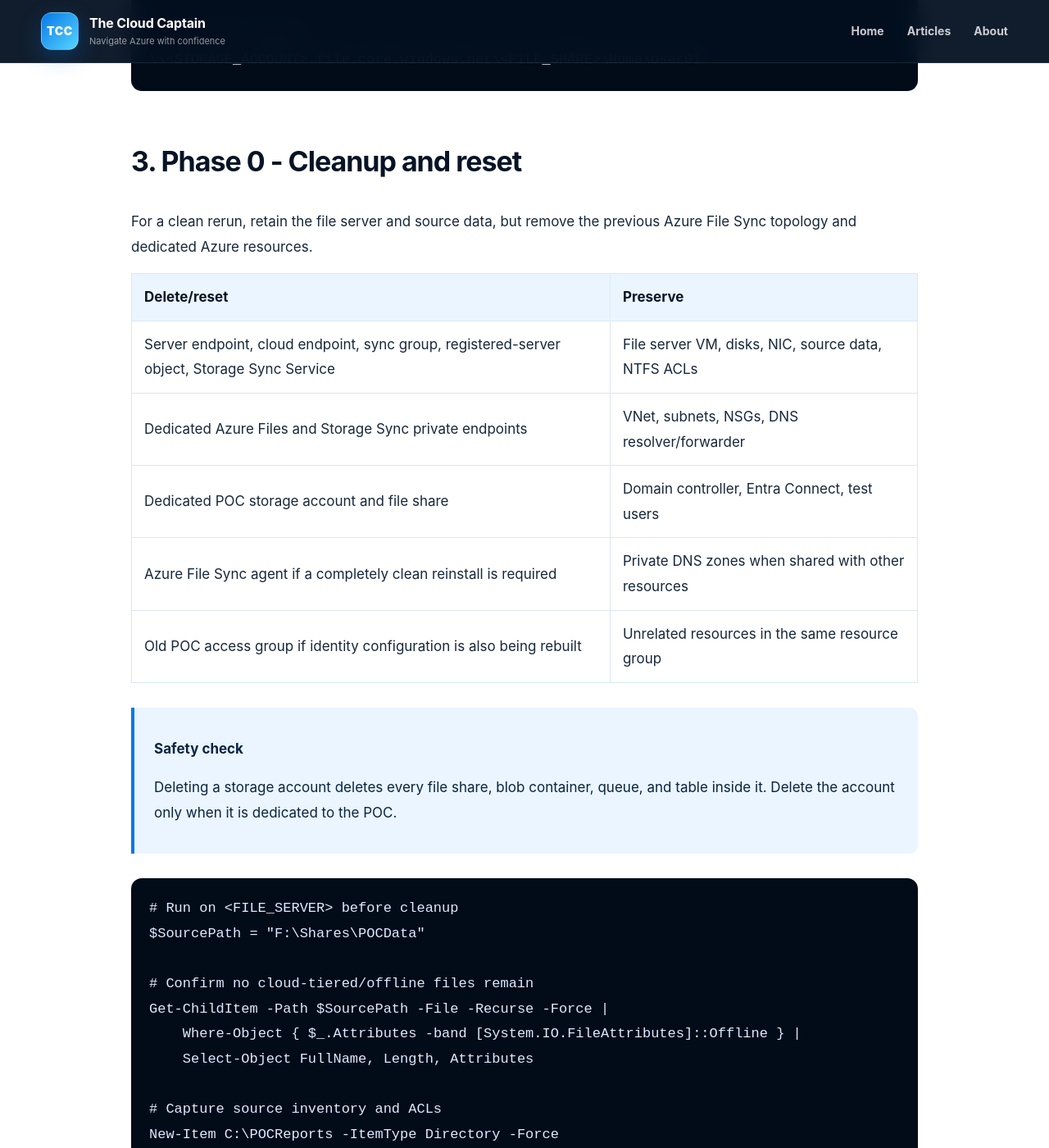
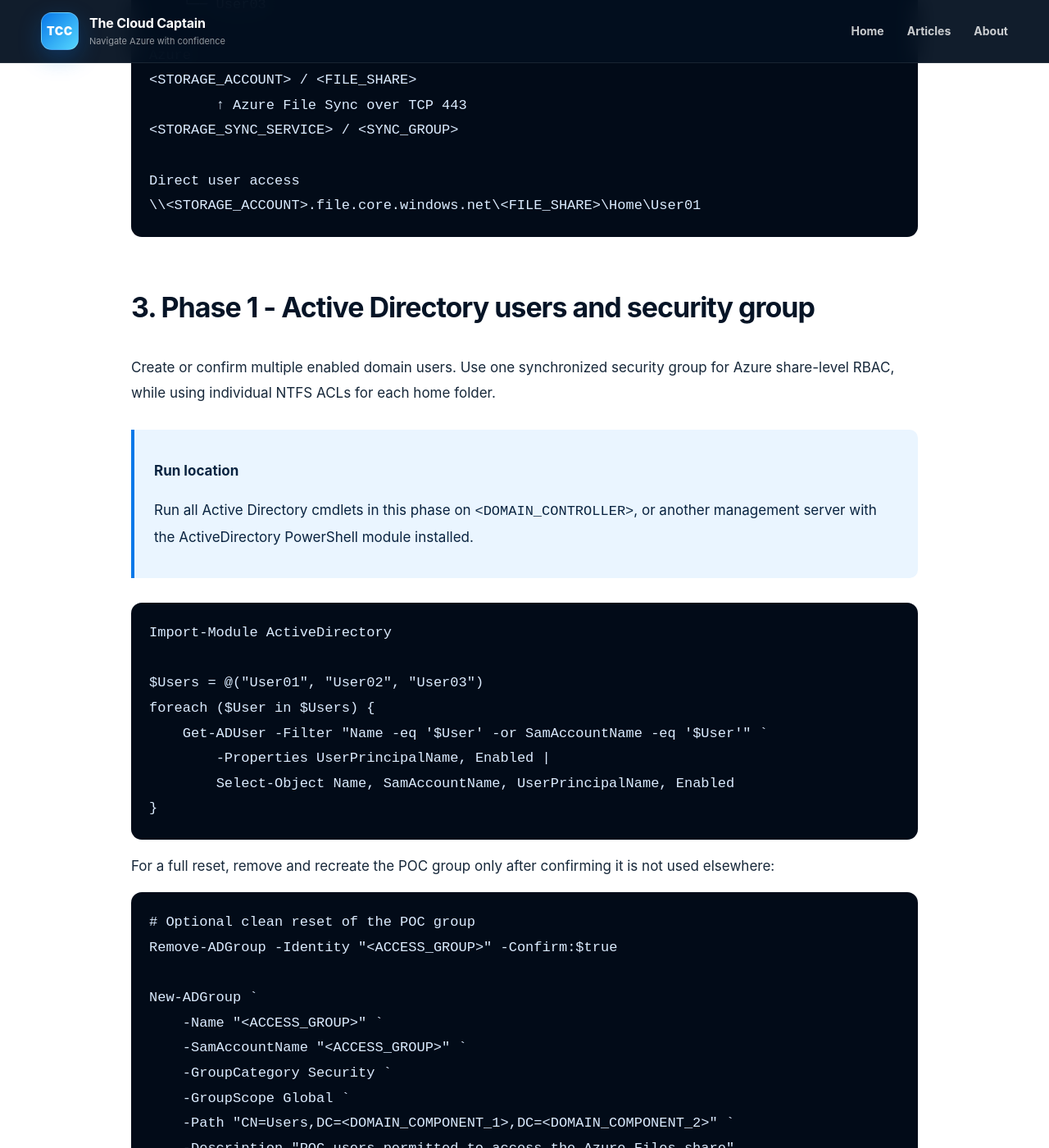
Before and after one commit to thecloudcaptain/thecloudcaptain.github.io, a Jekyll site: the page built from _posts/2026-07-22-azure-files-migration-poc.md, in a window 1280 px wide and 1400 px high, scrolled down 4836 px. Shown: the whole window at 82% size. Built offline with Jekyll 4.4.1, drawn with Linux system fonts in a browser that asks for light colours; some of the changed text lies outside the part shown.

Commit message:
Update 2026-07-22-azure-files-migration-poc.md

````diff
--- a/_posts/2026-07-22-azure-files-migration-poc.md
+++ b/_posts/2026-07-22-azure-files-migration-poc.md
@@ -32,22 +36,21 @@ permalink: /articles/azure-files-migration-poc/
 
 1. [Purpose, scope, and success criteria](#1-purpose-scope-and-success-criteria)
 2. [Reference architecture and placeholders](#2-reference-architecture-and-placeholders)
-3. [Phase 0 - Cleanup and reset](#3-phase-0---cleanup-and-reset)
-4. [Phase 1 - Active Directory users and security group](#4-phase-1---active-directory-users-and-security-group)
-5. [Phase 2 - Source folders, test data, and NTFS ACLs](#5-phase-2---source-folders-test-data-and-ntfs-acls)
-6. [Phase 3 - Create the Azure storage account and file share](#6-phase-3---create-the-azure-storage-account-and-file-share-in-the-portal)
-7. [Phase 4 - Azure Files private endpoint and DNS validation](#7-phase-4---azure-files-private-endpoint-and-dns-validation)
-8. [Phase 5 - Create the Storage Sync Service](#8-phase-5---create-the-storage-sync-service-in-the-portal)
-9. [Phase 6 - Storage Sync private endpoint validation](#9-phase-6---storage-sync-private-endpoint-and-connectivity-validation)
-10. [Phase 7 - Install the Azure File Sync agent](#10-phase-7---install-the-azure-file-sync-agent-and-register-the-server)
-11. [Phase 8 - Create the sync topology](#11-phase-8---create-the-sync-group-cloud-endpoint-and-server-endpoint)
-12. [Phase 9 - Validate synchronization](#12-phase-9---validate-synchronization-and-portal-access)
-13. [Phase 10 - Enable on-premises AD DS authentication](#13-phase-10---enable-on-premises-ad-ds-authentication-with-azfileshybrid)
-14. [Phase 11 - Assign share-level RBAC](#14-phase-11---assign-azure-files-share-level-rbac)
-15. [Phase 12 - Test Kerberos and ACL isolation](#15-phase-12---test-user-mapping-kerberos-and-acl-isolation)
-16. [Troubleshooting guide](#16-troubleshooting-guide)
-17. [Validation checklist and evidence pack](#17-validation-checklist-and-evidence-pack)
-18. [Production cutover considerations](#18-production-cutover-considerations)
+3. [Phase 1 - Active Directory users and security group](#3-phase-1---active-directory-users-and-security-group)
+4. [Phase 2 - Source folders, test data, and NTFS ACLs](#4-phase-2---source-folders-test-data-and-ntfs-acls)
+5. [Phase 3 - Create the Azure storage account and file share](#5-phase-3---create-the-azure-storage-account-and-file-share-in-the-portal)
+6. [Phase 4 - Azure Files private endpoint and DNS validation](#6-phase-4---azure-files-private-endpoint-and-dns-validation)
+7. [Phase 5 - Create the Storage Sync Service](#7-phase-5---create-the-storage-sync-service-in-the-portal)
+8. [Phase 6 - Storage Sync private endpoint validation](#8-phase-6---storage-sync-private-endpoint-and-connectivity-validation)
+9. [Phase 7 - Install the Azure File Sync agent](#9-phase-7---install-the-azure-file-sync-agent-and-register-the-server)
+10. [Phase 8 - Create the sync topology](#10-phase-8---create-the-sync-group-cloud-endpoint-and-server-endpoint)
+11. [Phase 9 - Validate synchronization](#11-phase-9---validate-synchronization-and-portal-access)
+12. [Phase 10 - Enable on-premises AD DS authentication](#12-phase-10---enable-on-premises-ad-ds-authentication-with-azfileshybrid)
+13. [Phase 11 - Assign share-level RBAC](#13-phase-11---assign-azure-files-share-level-rbac)
+14. [Phase 12 - Test Kerberos and ACL isolation](#14-phase-12---test-user-mapping-kerberos-and-acl-isolation)
+15. [Troubleshooting guide](#15-troubleshooting-guide)
+16. [Validation checklist and evidence pack](#16-validation-checklist-and-evidence-pack)
+17. [Production cutover considerations](#17-production-cutover-considerations)
 19. [Appendix A - Complete command library](#appendix-a---complete-command-library)
 20. [Appendix B - Portal configuration checklist](#appendix-b---portal-configuration-checklist)
 
@@ -115,40 +118,8 @@ Direct user access
 \\<STORAGE_ACCOUNT>.file.core.windows.net\<FILE_SHARE>\Home\User01
 ```
 
-## 3. Phase 0 - Cleanup and reset
 
-For a clean rerun, retain the file server and source data, but remove the previous Azure File Sync topology and dedicated Azure resources.
-
-| Delete/reset | Preserve |
-| --- | --- |
-| Server endpoint, cloud endpoint, sync group, registered-server object, Storage Sync Service | File server VM, disks, NIC, source data, NTFS ACLs |
-| Dedicated Azure Files and Storage Sync private endpoints | VNet, subnets, NSGs, DNS resolver/forwarder |
-| Dedicated POC storage account and file share | Domain controller, Entra Connect, test users |
-| Azure File Sync agent if a completely clean reinstall is required | Private DNS zones when shared with other resources |
-| Old POC access group if identity configuration is also being rebuilt | Unrelated resources in the same resource group |
-
-> **Safety check**
->
-> Deleting a storage account deletes every file share, blob container, queue, and table inside it. Delete the account only when it is dedicated to the POC.
-
-```powershell
-# Run on <FILE_SERVER> before cleanup
-$SourcePath = "F:\Shares\POCData"
-
-# Confirm no cloud-tiered/offline files remain
-Get-ChildItem -Path $SourcePath -File -Recurse -Force |
-    Where-Object { $_.Attributes -band [System.IO.FileAttributes]::Offline } |
-    Select-Object FullName, Length, Attributes
-
-# Capture source inventory and ACLs
-New-Item C:\POCReports -ItemType Directory -Force
-icacls $SourcePath /save "C:\POCReports\PreResetACLs.txt" /t /c
-Get-ChildItem $SourcePath -File -Recurse -Force |
-    Select-Object FullName, Length, LastWriteTime |
-    Export-Csv "C:\POCReports\PreResetFileInventory.csv" -NoTypeInformation
-```
-
-## 4. Phase 1 - Active Directory users and security group
+## 3. Phase 1 - Active Directory users and security group
 
 Create or confirm multiple enabled domain users. Use one synchronized security group for Azure share-level RBAC, while using individual NTFS ACLs for each home folder.
 
````
Also changed, not shown: other parts of _posts/2026-07-22-azure-files-migration-poc.md (+18 -14 lines).
